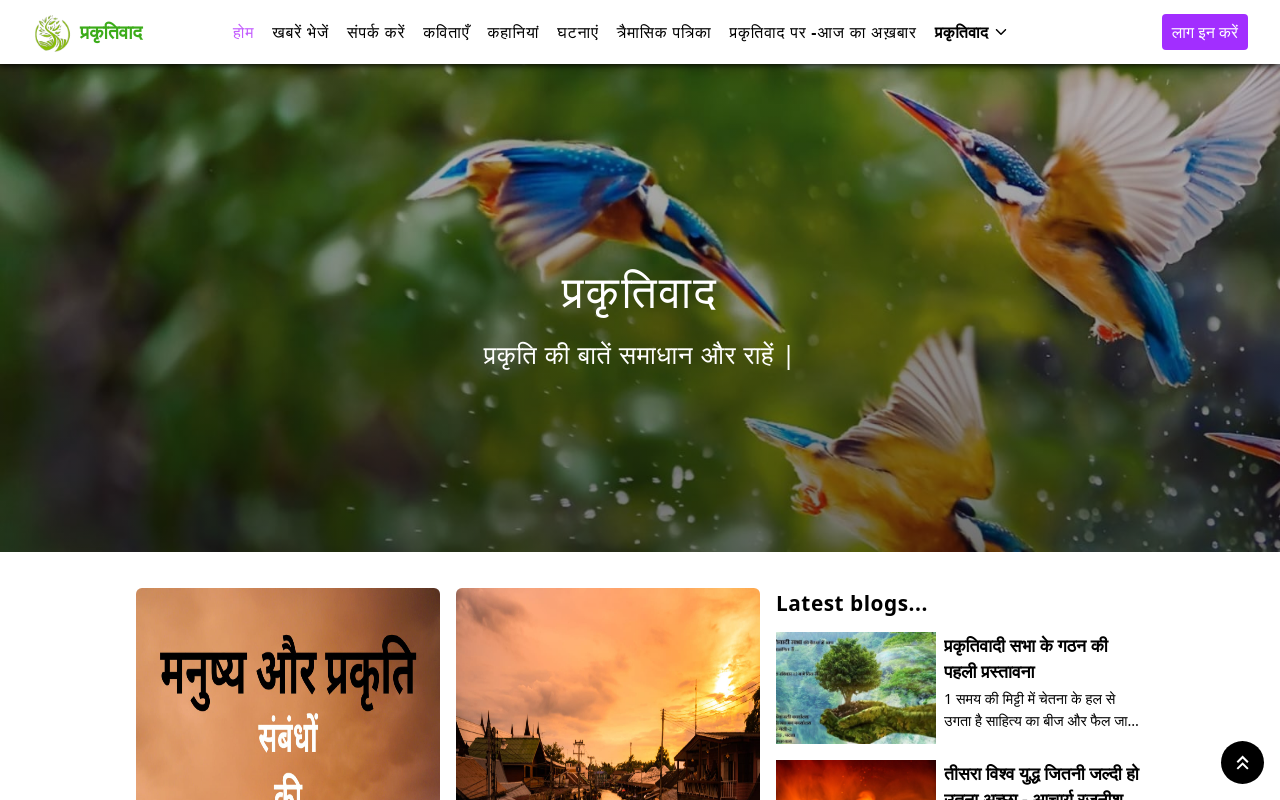
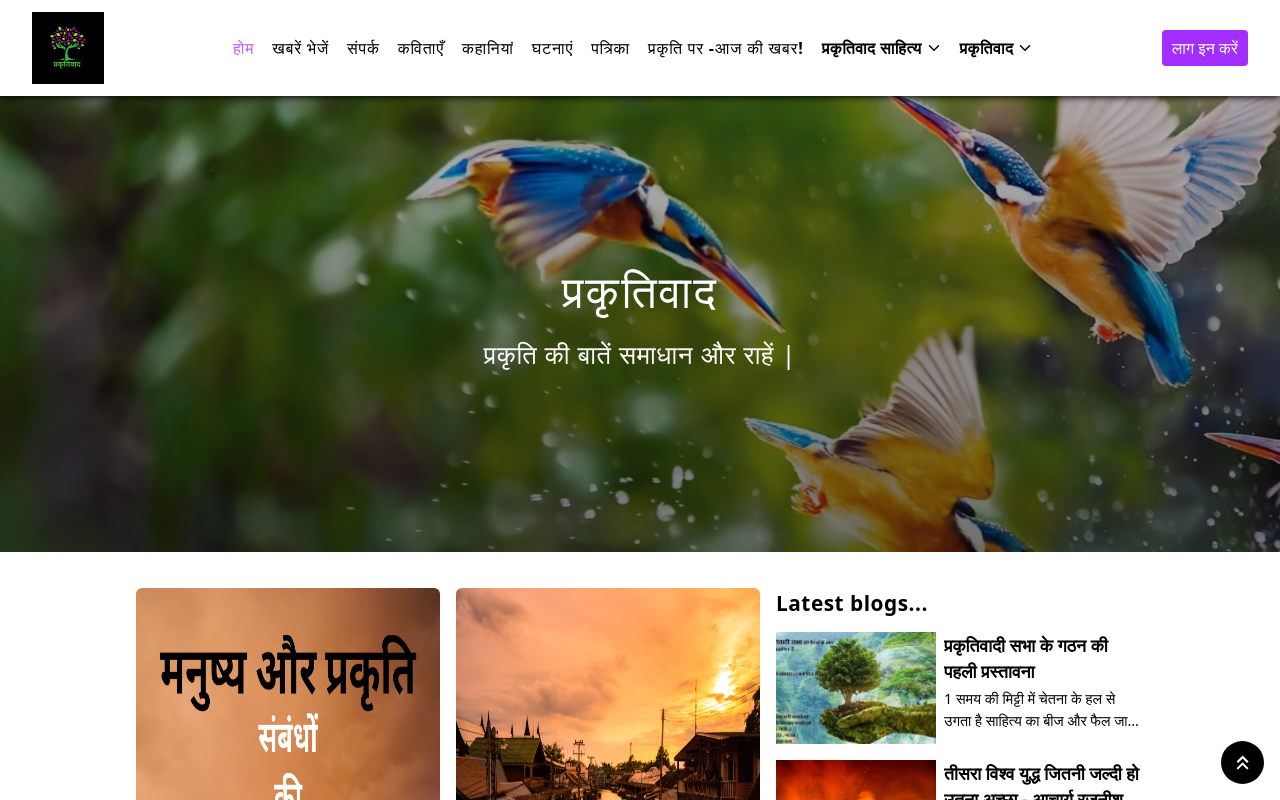
Before and after one commit to webakash1806/prakritiwad, a React (Vite) app in the folder client/: page / in a window 1280 px wide. Shown: the top 800 px of the page. Built offline with nearby package versions, Linux system fonts and the light colour scheme; no server answers.

Commit message:
header updated

```diff
--- a/client/src/Components/Header.jsx
+++ b/client/src/Components/Header.jsx
@@ -3,7 +3,7 @@ import { Link, NavLink, useNavigate } from 'react-router-dom'
 import { RxHamburgerMenu, RxCross1, RxButton } from "react-icons/rx";
 import { IoIosArrowDown } from "react-icons/io";
 import { useDispatch, useSelector } from 'react-redux';
-import logo from '../assets/Image/logoPrak.png'
+import logo from '../assets/Image/praLogo.jpeg'
 import { logout } from '../redux/slice/AuthSlice';
 // import { logout } from '../../../server/controllers/user.controller';
 const Header = () => {
@@ -24,12 +24,12 @@ const Header = () => {
     const useHeaderList = [{ "url": "/", "list": "होम" },
 
     { url: "/add/post", "list": "खबरें भेजें" },
-    { url: "/contact", "list": "संपर्क करें" },
+    { url: "/contact", "list": "संपर्क" },
     { url: "/coming", "list": "कविताएँ" },
     { url: "/coming", "list": "कहानियां" },
     { url: "/घटनाएं", "list": "घटनाएं" },
-    { url: "/पत्रिका", "list": "त्रैमासिक पत्रिका" },
-    { url: "/अख़बार", "list": "प्रकृतिवाद पर -आज का अख़बार" }
+    { url: "/पत्रिका", "list": "पत्रिका" },
+    { url: "/अख़बार", "list": "प्रकृति पर -आज की खबर!" }
     ]
 
     async function handleLogout() {
@@ -48,8 +48,9 @@ const Header = () => {
                     : <RxCross1 className='text-[1.3rem]' />}
             </div>
             <Link to="/" className='flex items-center justify-center gap-2 lg:mr-10 '>
-                <img src={logo} alt="" className='size-[2.5rem]' />
-                <p className='text-[1.2rem] font-semibold text-[#3cac1a]'>प्रकृतिवाद</p></Link>
+                <img src={logo} alt="" className='size-[4.5rem]' />
+                {/* <p className='text-[1.2rem] font-semibold text-[#3cac1a]'>प्रकृतिवाद</p> */}
+                </Link>
             <nav className={` text-white z-[1000] bg-white lg:border-0 shadow-[0px_160px_1000px_#12073ac5] lg:shadow-none flex border-t-[#201154] border-t-2  p-4 pb-10 lg:p-0 h-[100vh] lg:h-fit w-screen lg:max-w-[80vw]  items-center lg:justify-between gap-3 lg:gap-[2rem] flex-col absolute
             ${barActive ? "top-[3.3rem]  left-[-70rem] duration-[0.5s]" : "top-[3.3rem]  left-0 duration-[0.5s] "}
              lg:flex-row lg:static `}>
@@ -71,6 +72,25 @@ const Header = () => {
                             </div >
                         </NavLink>)
                     })}
+                       <NavLink >
+                        <div className="text-black dropdown dropdown-hover ">
+                            <div className='text-[1rem]
+                 tracking-wide
+                w-[90vw] lg:w-fit text-center lg:border-0
+                lg:hover:border-b-2 bg-white font-semibold
+                pb-4 pt-1 lg:p-[3px] lg:m-[0px_6px]
+
+                 border-grey hover:border-[#bd4aff] hover:text-[#c35dfe]
+                 duration-200 cursor-pointer
+                 border-b-[1px] flex items-center justify-center gap-1' tabIndex={0} role="button">प्रकृतिवाद साहित्य<IoIosArrowDown /></div>
+                            <ul tabIndex={0} className="dropdown-content z-[1] menu p-1 shadow bg-base-100 w-full lg:w-[16rem] overflow-x-hidden border-none lg:h-fit lg:overflow-hidden h-[11rem] overflow-scroll">
+                                <li className='flex flex-col gap-1 bg-white' onClick={hamActive}>
+                                    <Link to={'/about'} >कविताएँ</Link>
+                                    <Link to={'/coming'} >कहानियां</Link>
+                                </li>
+                            </ul>
+                        </div>
+                    </NavLink>
                     <NavLink >
                         <div className="text-black dropdown dropdown-hover ">
                             <div className='text-[1rem]
@@ -90,8 +110,8 @@ const Header = () => {
                                     <Link to={'/coming'}>शिक्षा</Link>
                                     <Link to={'/coming'} >चिकित्सा</Link>
                                     <Link to={'/coming'} >आवास</Link>
+                                    <Link to={'/coming'} >कला</Link>
                                     <Link to={'/coming'} >संस्कार</Link>
-                                    <Link to={'/coming'}>मोक्ष</Link>
                                 </li>
                             </ul>
                         </div>
```
Also changed, not shown: client/src/assets/Image/praLogo.jpeg (added).
